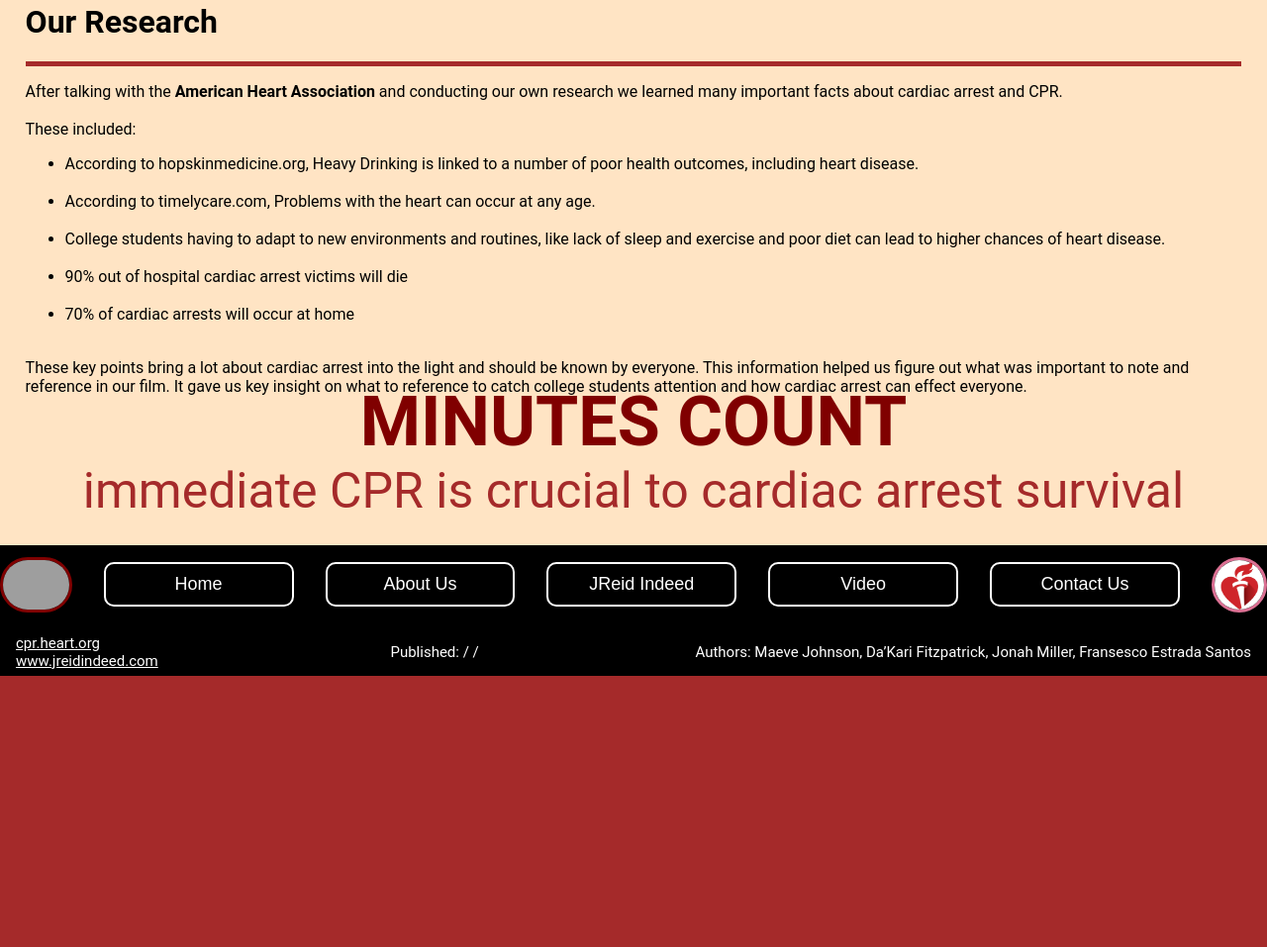
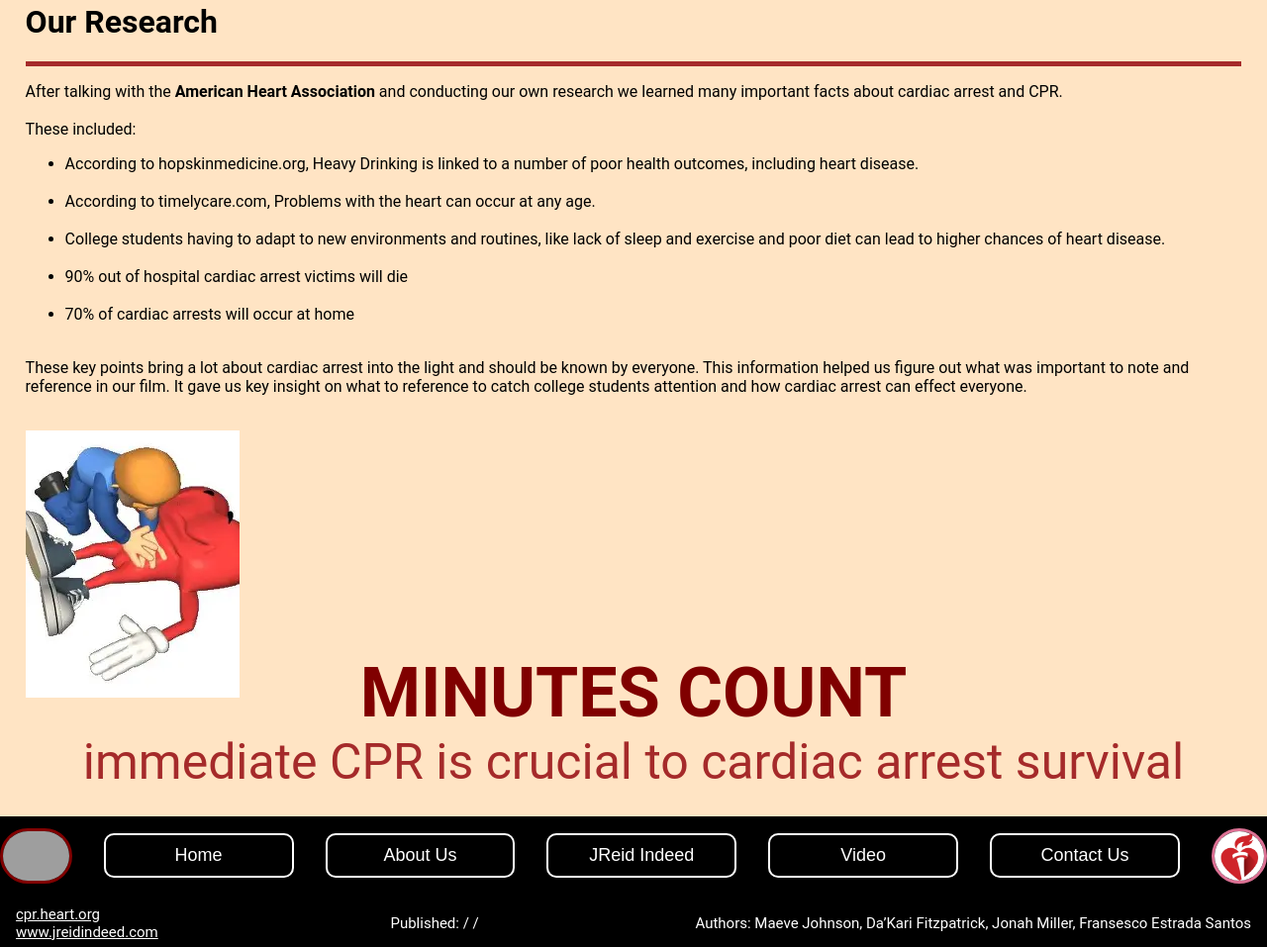
Before and after one commit to Core-Cardio-Corporation/Core-Cardio-Webpage, a website: page index.html in a window 1280 px wide. Shown: the part 1145-2102 px from the top of the page at 99% size. Before the commit the page ends 1828 px from the top, so only its background shows below. Drawn offline with Linux system fonts and the light colour scheme; grey boxes are pictures that could not be loaded.

Commit message:
JONAH STILL ASKING FOR SHIT

```diff
--- a/index.html
+++ b/index.html
@@ -124,7 +124,7 @@
                 </p>
             </div>
             <div class="research-image">
-
+                <img src="download.webp" alt="man giving CPR" class="research-img">
             </div>
             <div class="research-slogan"><section class="minutes-count"><strong>MINUTES COUNT</strong></section><section class="immediate">immediate CPR is crucial to cardiac arrest survival</section></div>
         </div>
```
Also changed, not shown: download.webp (added).
